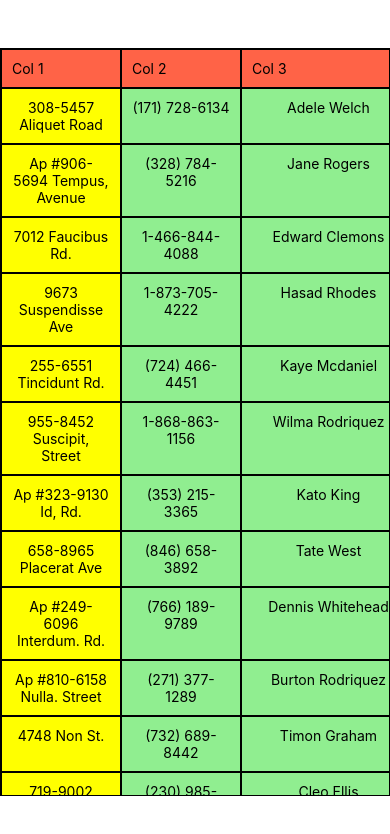
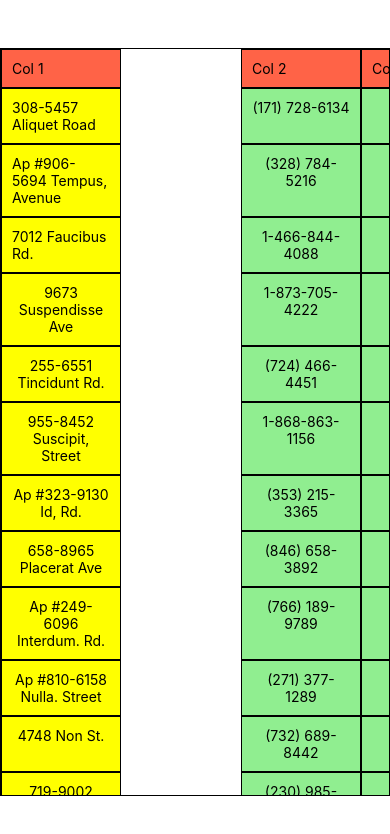
Before and after one commit to DrewIndeed/react-native-projects, a React Native app in the folder freezable-table/: screen / in a window 390 px wide. Shown: the top 834 px of the page. Built offline with nearby package versions, Linux system fonts and the light colour scheme.

Commit message:
131: imprv_perf: look for Text Related styles slows down app
- npm i lodash
- add touchable highlight for Cell

```diff
--- a/freezable-table/App.tsx
+++ b/freezable-table/App.tsx
@@ -38,16 +38,13 @@ export default function App() {
           )
           // value
         }
-
-        // freezeColNum={1}
-        // freezeRowNum={4}
-
+        freezeColNum={1}
+        freezeRowNum={4}
         mainContainerStyles={{
           marginVertical: 48,
           borderWidth: 1,
           flex: 1,
         }}
-
         firstRowStyles={{
           backgroundColor: 'tomato',
         }}
@@ -56,6 +53,7 @@ export default function App() {
         }}
         bodyStyles={{
           backgroundColor: 'lightgreen',
+          textAlign: 'center',
         }}
 
         // capHeader={true}
--- a/freezable-table/components/Cell.tsx
+++ b/freezable-table/components/Cell.tsx
@@ -1,9 +1,21 @@
 import React from 'react';
-import { Text } from 'react-native';
+import { Text, TouchableHighlight } from 'react-native';
+import { getTextRelatedStyles } from '../utils';
 
-const Cell = ({ compulsoryStyleArr, content, style }: any) => {
+const Cell = ({ content, compulsoryStyleArr }: any) => {
+  // ** filtered compulsoryStyleArr
+  const filteredStylesObj = getTextRelatedStyles(compulsoryStyleArr);
+
   // ** render content
-  return <Text style={[...compulsoryStyleArr, style]}>{content}</Text>;
+  return (
+    <TouchableHighlight
+      underlayColor={filteredStylesObj.backgroundColor}
+      style={compulsoryStyleArr}
+      onPress={() => alert(content)}
+    >
+      <Text style={filteredStylesObj}>{content}</Text>
+    </TouchableHighlight>
+  );
 };
 
 export default Cell;
--- a/freezable-table/components/Row.tsx
+++ b/freezable-table/components/Row.tsx
@@ -62,11 +62,11 @@ const Row = ({
 
         return (
           <Cell
+            compulsoryStyleArr={compulsoryStyleArr}
             key={`${rowType}-row-${rowOrder}-cell-${idx}`}
             content={
               rowType === 'header' ? key : cellValue ? cellValue : dataItem[key]
             }
-            compulsoryStyleArr={compulsoryStyleArr}
           />
         );
       })}
--- a/freezable-table/package.json
+++ b/freezable-table/package.json
@@ -12,6 +12,7 @@
   "dependencies": {
     "expo": "~44.0.0",
     "expo-status-bar": "~1.2.0",
+    "lodash": "^4.17.21",
     "react": "17.0.1",
     "react-dom": "17.0.1",
     "react-native": "0.64.3",
--- a/freezable-table/utils.ts
+++ b/freezable-table/utils.ts
@@ -1,4 +1,7 @@
 import { FreezableTableProps } from './types';
+// eslint-disable-next-line @typescript-eslint/ban-ts-comment
+// @ts-ignore
+import _ from 'lodash';
 
 //capitalize all words of a targetStr.
 export function capitalizeWords(targetStr: string) {
@@ -20,6 +23,35 @@ export function sliceDataObj(targetObj: object, columnKeys: string[]) {
   // return new obj
   return filterObjContainer;
 }
+
+// filter our text related style
+export const getTextRelatedStyles = (styleObjsArr: any) => {
+  // supported styles array
+  const SUPPORTED_STYLES: string[] = [
+    'background',
+    'color',
+    'font',
+    'text',
+    'line',
+    'letter',
+  ].sort();
+
+  // merge function to merge array of objects
+  let merge = _.spread(_.partial(_.merge, {}));
+  let rawMergeStyleObj = merge(styleObjsArr);
+
+  // set the attributes that are no supported to null -> keep the ones that are relevant
+  Object.entries(rawMergeStyleObj).forEach((entry) => {
+    if (
+      SUPPORTED_STYLES.every((suppStyleKey) => !entry[0].includes(suppStyleKey))
+    ) {
+      rawMergeStyleObj[entry[0]] = null;
+    }
+  });
+
+  // return filtered style object
+  return rawMergeStyleObj;
+};
 
 // generate compulsory style based on conditioms
 export const generateCompulsoryStyles = (
@@ -65,6 +97,7 @@ export const generateCompulsoryStyles = (
       ? headerCellsStyles.firstCell.style
       : headerCellsStyles.otherCells.style,
     { width: widths[idx] || defaultWidth },
+
     !isDataRow && rowOrder === 0 && firstRowStyles,
     !isDataRow && rowOrder > 0 && idx === 0 && firstColStyles,
     !isDataRow && rowOrder > 0 && idx > 0 && bodyStyles,
@@ -175,6 +208,8 @@ export function allErrorHandling({
       // supported styles array for mainContainerStyles
       const SUPPORTED_STYLES: string[] = [
         'background',
+        'align',
+        'justify',
         'border',
         'color',
         'font',
```
Also changed, not shown: 1 other file (tests, documents, lock files or other folders).
